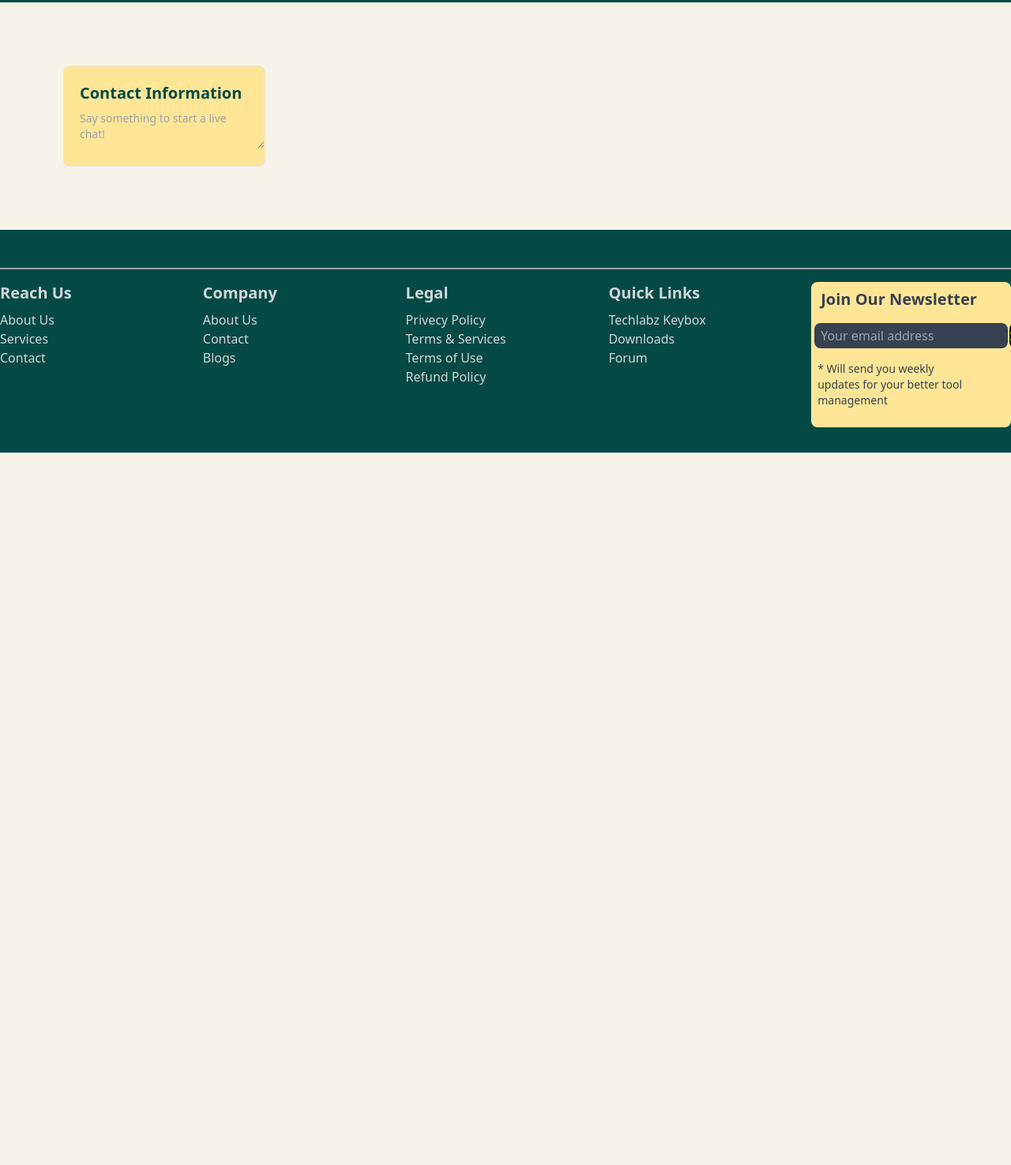
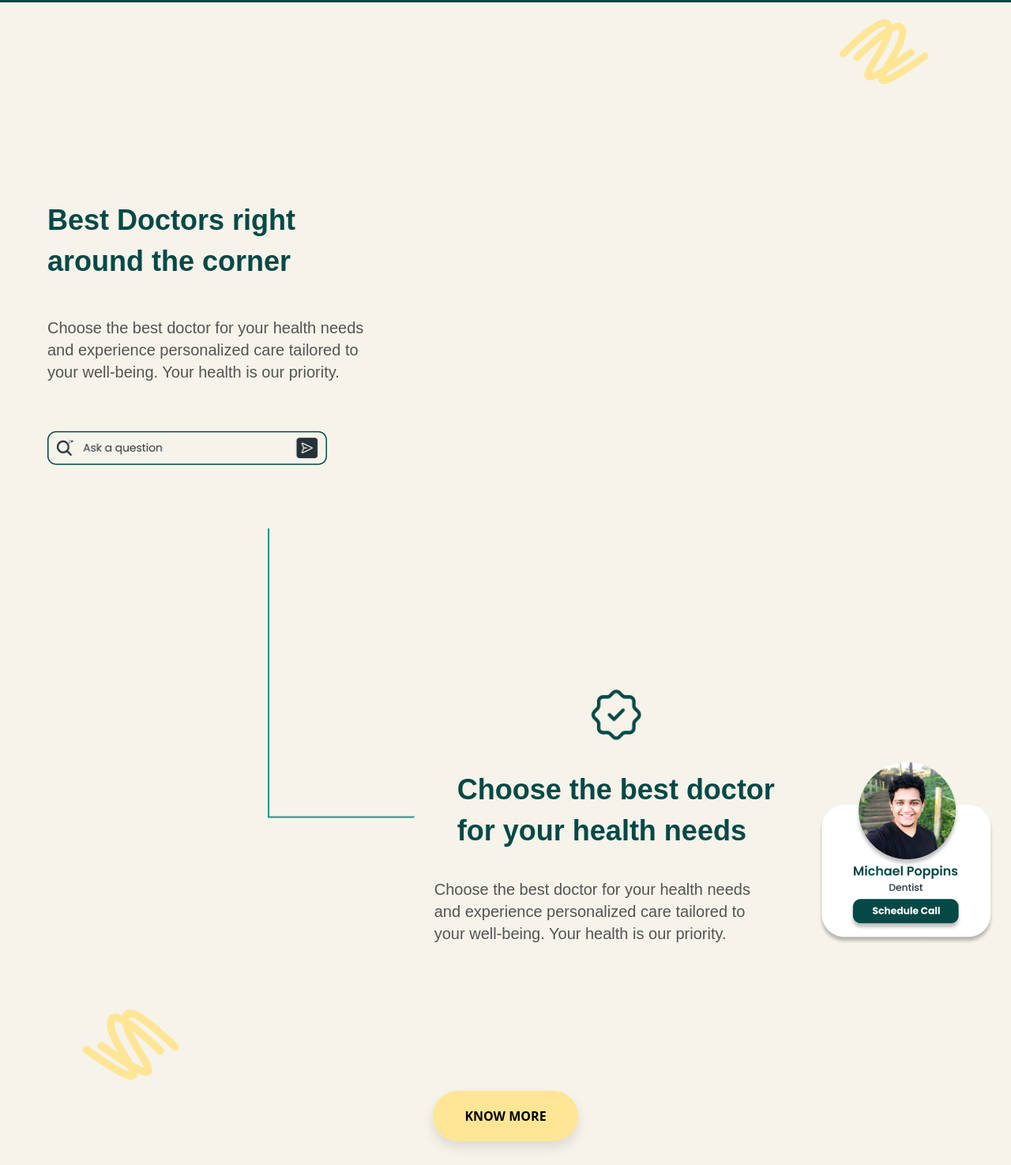
Before and after one commit to LoadingMinds/Health-site, a website built with Vite: page index.html in a window 1280 px wide. Shown: the part 1005-2480 px from the top of the page at 79% size. Before the commit the page ends 1578 px from the top, so only its background shows below. Built offline with nearby package versions, Linux system fonts and the light colour scheme.

Commit message:
added:doctor section

```diff
--- a/index.html
+++ b/index.html
@@ -72,7 +72,57 @@
       <!--Doctors section start-->
       <section id="doctors">
 
+        <div class="top" style="display: flex; flex-direction: column; align-items:flex-end; margin-right: 100px;">
+          <img src="./assets/Group 1000001776.png" alt="shapes" style=" width: 10%;margin-top: 10px;">
+        </div>
+        <div class="left" style="display: flex; flex-direction: column; align-items: flex-start;padding: 20px;">
+          <h1 class="text-textcolor2 font-extrabold font-custom text-2xl md:text-4xl mt-10 md:mt-20 w-full md:w-auto p-2 md:p-10">
+              <div class="whitespace-nowrap mb-3">Best Doctors right </div>
+              <div class="whitespace-nowrap">around the corner</div>
+          </h1>
+          <div class="container" style="display: flex; flex-direction: column; align-items: flex-start; padding: 10px;margin-left: 30px; text-align: center; ">
+            <p class="text-textcolor1 font-custom font-medium text-xl lg:flex-wrap " style="text-align: left; width: fit-content;">
+                Choose the best doctor for your health needs<br>
+                and experience personalized care tailored to<br>
+                your well-being. Your health is our priority.
+            </p>
+          </div>
+          <img src="./assets/Prompt bar.png" alt="Prompt bar" style="margin-top: 10px; width: 35%; padding: 40px;">
+        </div>
+
+
+        <div class="right" style="display: flex; flex-direction:row;justify-content: flex-end; align-items: flex-end; padding: 20px;">
+          <img src="./assets/Vector 2.png" alt="Prompt bar" style="width:15%; margin-bottom: 200px;">
+          <div class="r" style="display: flex; flex-direction: column; align-items:center; padding: 20px;">
+            <img src="./assets/Frame.png" alt="Prompt bar" style="width: 15%; margin-bottom: 40px;">
+            <h1 class="text-textcolor2 font-extrabold font-custom text-2xl md:text-4xl">
+              <div class="whitespace-nowrap mb-3">Choose the best doctor </div>
+              <div class="whitespace-nowrap">for your health needs</div>
+            </h1>
+            <div class="container" style="display: flex; flex-direction: column; align-items: flex-start; padding: 20px;margin-right: 30px;margin-top: 20px; text-align: center; ">
+              <p class="text-textcolor1 font-custom font-medium text-xl lg:flex-wrap " style="text-align: left; width: fit-content;">
+                  Choose the best doctor for your health needs<br>
+                  and experience personalized care tailored to<br>
+                  your well-being. Your health is our priority.
+              </p>
+            </div>
+          </div>
+          <div class="pic">
+            <img src="./assets/Group 20.png" alt="Prompt bar" style="width: 100%; margin-bottom: 40px;">
+          </div>
+        </div>
+        <div class="top" style="display: flex; flex-direction: column; align-items:flex-start;">
+          <img src="./assets/Group 1000001777.png" alt="shapes" style=" width: 10%;margin-top: 10px; margin-left: 100px;">
+        </div>
+
+        <div style="display: flex; justify-content: center; align-items: center;">
+          <button style="padding: 20px 40px; background-color: #FFE696; color: rgb(0, 0, 0); border: none; cursor: pointer; border-radius: 40px; font-weight: bold; box-shadow: 0px 8px 15px rgba(0, 0, 0, 0.1);">KNOW MORE</button>
+        </div>
+
+
       </section>
+
+
       <!--Doctors section end-->
       <!--Contacts section start-->
       <section id="contacts ">
```
Also changed, not shown: assets/Frame.png (added), assets/Group 1000001776.png (added), assets/Group 1000001777.png (added), assets/Group 20.png (added), assets/Prompt bar.png (added), assets/Vector 2.png (added).
